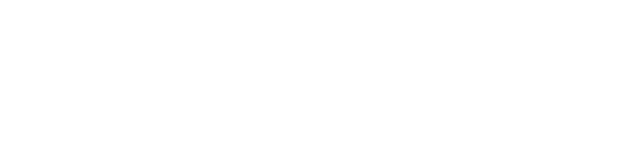
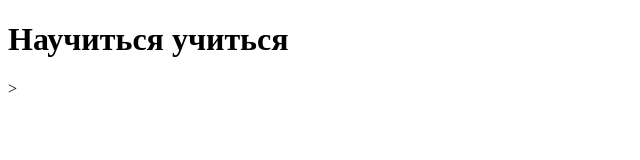
Before and after one commit to vasiliy-muravev/how-to-learn, a plain HTML site: page index.html in a window 1280 px wide. Shown: the whole page, without its empty margins (0-640 px from the left). Drawn offline with Linux system fonts and the light colour scheme.

Commit message:
Initial commit

```diff
--- a/index.html
+++ b/index.html
@@ -8,7 +8,7 @@
 <body>
   <div class="page">
     <header class="header">
-
+      <h1 class="title">Научиться учиться</h1>>
     </header>
     <main class="content">
       <section class="description">
```
